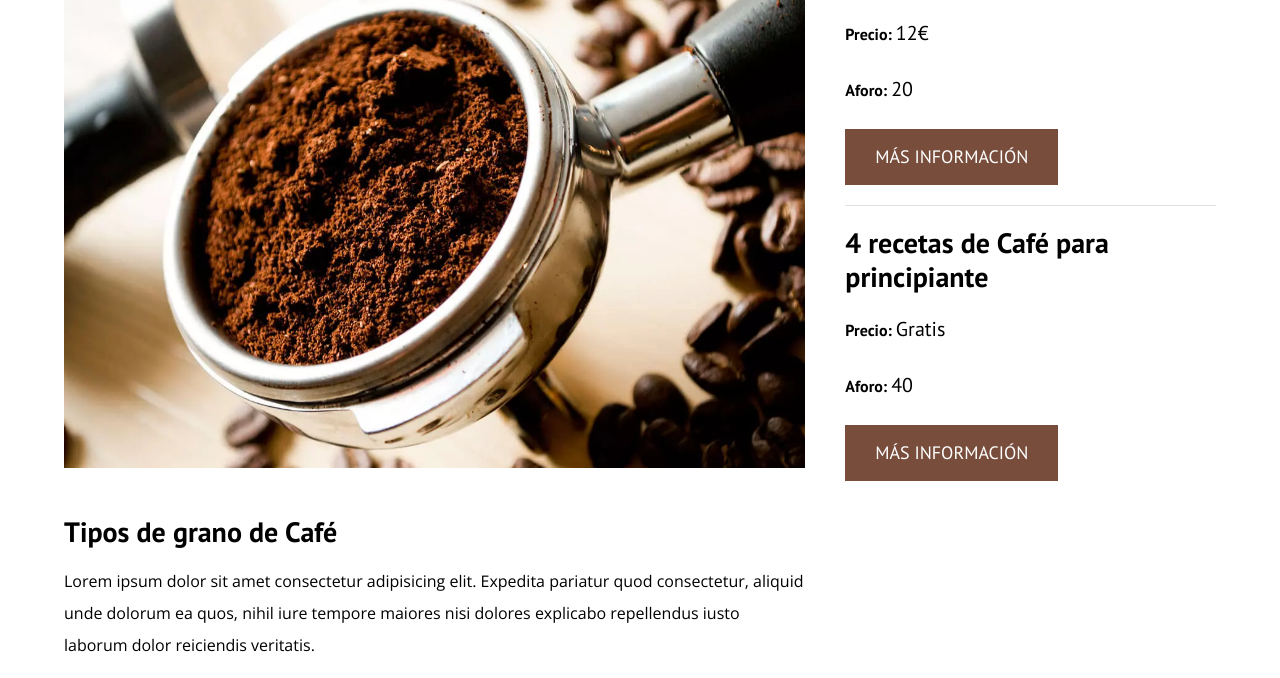
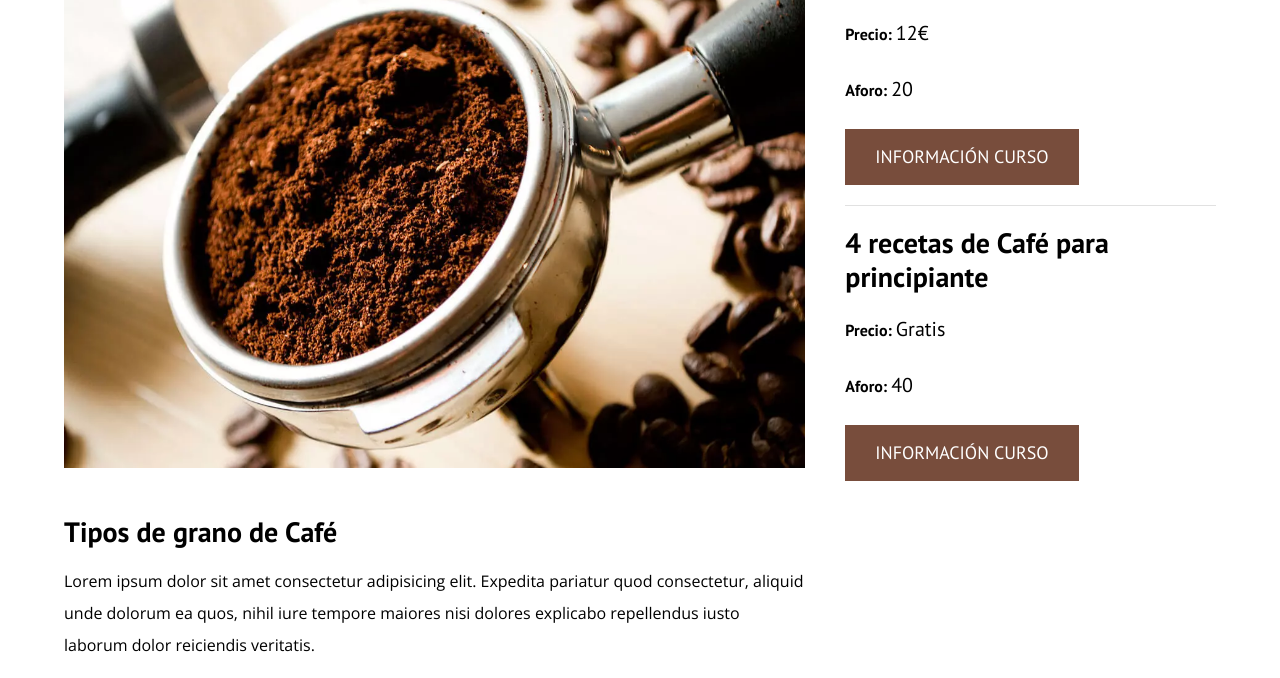
Before and after one commit to Bujio/blog-de-cafe, a plain HTML site: page index.html in a window 1280 px wide. Shown: the part 523-1201 px from the top of the page. Drawn offline with nearby package versions, Linux system fonts and the light colour scheme.

Commit message:
optimiced SEO links courses

```diff
--- a/index.html
+++ b/index.html
@@ -140,7 +140,7 @@
               Aforo: <span class="widget-course__info">20</span>
             </p>
             <a class="button--secondary button" href="curso.html"
-              >Más información</a
+              >Información Curso</a
             >
           </li>
           <li class="widget-course">
@@ -152,7 +152,7 @@
               Aforo: <span class="widget-course__info">40</span>
             </p>
             <a class="button--secondary button" href="curso2.html"
-              >Más información</a
+              >Información Curso</a
             >
           </li>
         </ul>
```
